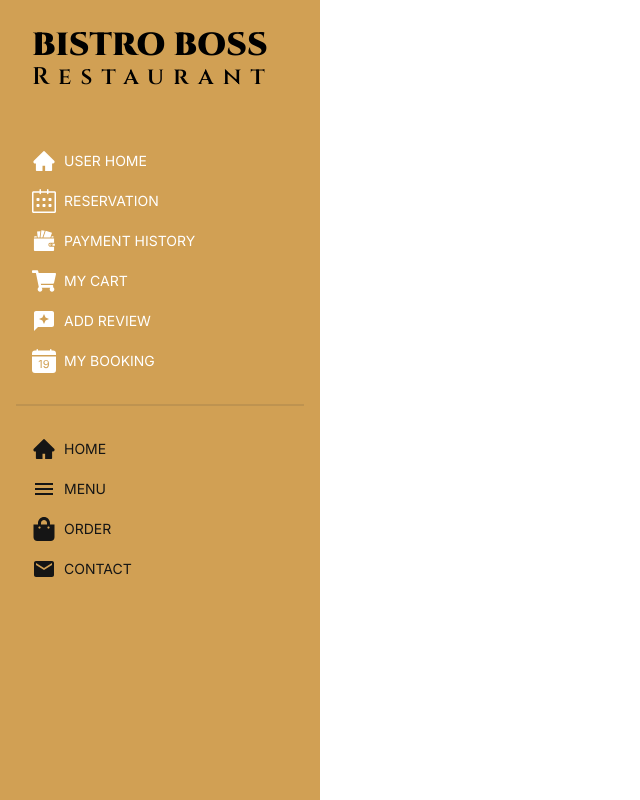
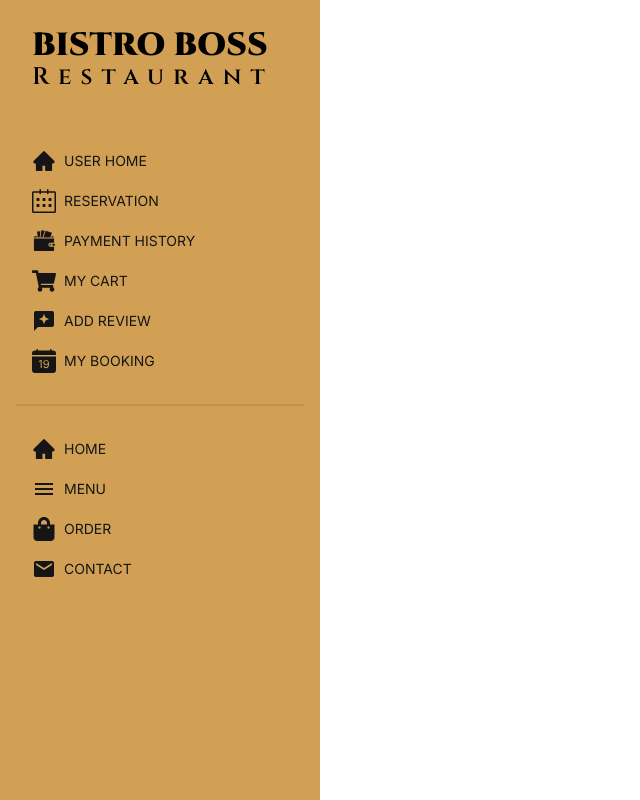
Before and after one commit to galibmia/bistro-boss-client, a React (Vite) app: page /dashboard in a window 1280 px wide. Shown: the whole page, without its empty margins (0-640 px from the left). Built offline with nearby package versions, Linux system fonts and the light colour scheme; no server answers.

Commit message:
Change activeLink and replace NavLink

```diff
--- a/src/Layout/Dashboard.jsx
+++ b/src/Layout/Dashboard.jsx
@@ -1,12 +1,11 @@
 import React from 'react';
-import { Link, Outlet } from 'react-router-dom';
+import { Link, NavLink, Outlet } from 'react-router-dom';
 import { SlCalender } from "react-icons/sl";
 import { GiWallet } from "react-icons/gi";
 import { BsFillCalendarDateFill } from "react-icons/bs";
 import { FaShoppingCart, FaShoppingBag } from "react-icons/fa";
 import { MdReviews, MdEmail, MdMenu } from "react-icons/md";
 import { AiFillHome } from "react-icons/ai";
-import ActiveLink from '../components/ActiveLink/ActiveLink';
 
 
 
@@ -29,12 +28,12 @@ const Dashboard = () => {
                 </h1>
                 <ul className="menu  w-80 p-4 cinzel-font">
                     {/* Sidebar content here */}
-                    <li className='uppercase cinzel-font'><ActiveLink to='/dashboard/home'><AiFillHome className='text-2xl' /> User Home</ActiveLink></li>
-                    <li className='uppercase cinzel-font'><ActiveLink to='/dashboard/reservation'><SlCalender className='text-2xl' /> Reservation </ActiveLink></li>
-                    <li className='uppercase cinzel-font'><ActiveLink to='/dashboard/payment'><GiWallet className='text-2xl' /> Payment History</ActiveLink></li>
-                    <li className='uppercase cinzel-font'><ActiveLink to='/dashboard/myCart'><FaShoppingCart className='text-2xl' /> My Cart</ActiveLink></li>
-                    <li className='uppercase cinzel-font'><ActiveLink to='/dashboard/review'><MdReviews className='text-2xl' /> Add Review</ActiveLink></li>
-                    <li className='uppercase cinzel-font'><ActiveLink to='/dashboard/booking'><BsFillCalendarDateFill className='text-2xl' /> My Booking</ActiveLink></li>
+                    <li className='uppercase cinzel-font'><NavLink to='/dashboard/home'><AiFillHome className='text-2xl' /> User Home</NavLink></li>
+                    <li className='uppercase cinzel-font'><NavLink to='/dashboard/reservation'><SlCalender className='text-2xl' /> Reservation </NavLink></li>
+                    <li className='uppercase cinzel-font'><NavLink to='/dashboard/payment'><GiWallet className='text-2xl' /> Payment History</NavLink></li>
+                    <li className='uppercase cinzel-font'><NavLink to='/dashboard/myCart'><FaShoppingCart className='text-2xl' /> My Cart</NavLink></li>
+                    <li className='uppercase cinzel-font'><NavLink to='/dashboard/review'><MdReviews className='text-2xl' /> Add Review</NavLink></li>
+                    <li className='uppercase cinzel-font'><NavLink to='/dashboard/booking'><BsFillCalendarDateFill className='text-2xl' /> My Booking</NavLink></li>
 
                     <div className="divider border-white"></div>
 
--- a/src/pages/Dashboard/MyCart/MyCart.jsx
+++ b/src/pages/Dashboard/MyCart/MyCart.jsx
@@ -1,11 +1,15 @@
 import React from 'react';
 import useCart from '../../../hooks/useCart';
 import SectionTitle from '../../../components/SectionTitle/SectionTitle';
+import { Helmet } from 'react-helmet-async';
 
 const MyCart = () => {
     const [cart] = useCart();
     return (
         <div>
+            <Helmet>
+                <title>My Cart | Bistro Boss</title>
+            </Helmet>
             <SectionTitle
                 heading={'Wanna Add more'}
                 subHeading={'My Cart'}
```
